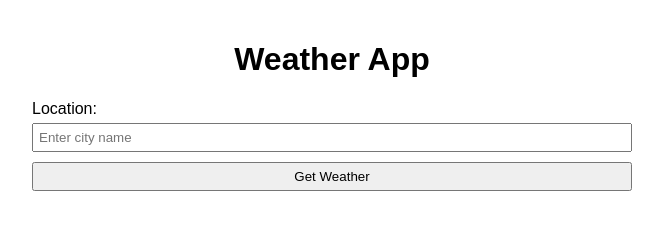
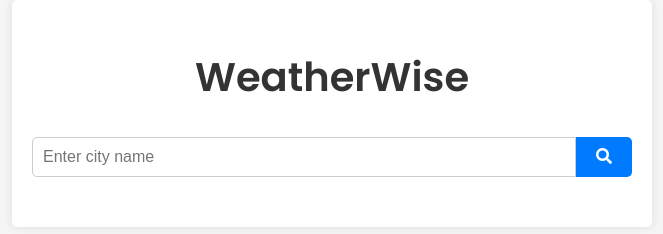
Before and after one commit to Birphon/weather-app, a plain HTML site: page index.html in a window 1280 px wide. Shown: the whole page, without its empty margins (308-971 px from the left). Drawn offline with Linux system fonts and the light colour scheme.

Commit message:
StyleChanges

```diff
--- a/index.html
+++ b/index.html
@@ -4,22 +4,29 @@
 <head>
     <meta charset="UTF-8">
     <meta name="viewport" content="width=device-width, initial-scale=1.0">
-    <title>Weather App</title>
+    <title>WeatherWise</title>
+    <link rel="stylesheet" href="https://cdnjs.cloudflare.com/ajax/libs/font-awesome/5.15.3/css/all.min.css"
+        integrity="sha512-iBBXm2KjrW0RPQe0+5OXb9+4npwWVQNQiw/PPMkqXZPvfUBE0YbvTWGybP6dxoxvhA8O2PDDs1/k4bHZKpYxqA=="
+        crossorigin="anonymous" referrerpolicy="no-referrer" />
+    <link rel="preconnect" href="https://fonts.gstatic.com">
+    <link href="https://fonts.googleapis.com/css2?family=Poppins:wght@400;600&display=swap" rel="stylesheet">
+
     <link rel="stylesheet" href="styles.css">
 </head>
 
 <body>
+    <div class="container">
         <header>
-        <h1>Weather App</h1>
+            <h1>WeatherWise</h1>
         </header>
         <main>
             <form id="weather-form">
-            <label for="location">Location:</label>
                 <input type="text" id="location" placeholder="Enter city name">
-            <button type="submit">Get Weather</button>
+                <button type="submit"><i class="fas fa-search"></i></button>
             </form>
             <div id="weather-info"></div>
         </main>
+    </div>
     <script src="app.js"></script>
 </body>
 
--- a/styles.css
+++ b/styles.css
@@ -1,31 +1,94 @@
 body {
-    font-family: Arial, sans-serif;
+    font-family: 'Poppins', sans-serif;
+    margin: 0;
+    padding: 0;
+    background-color: #f5f5f5;
+}
+
+.container {
     max-width: 600px;
     margin: 0 auto;
     padding: 20px;
+    background-color: #fff;
+    box-shadow: 0 0 10px rgba(0, 0, 0, 0.1);
+    border-radius: 5px;
 }
 
 header {
     text-align: center;
-    margin-bottom: 20px;
+    margin-bottom: 30px;
+}
+
+header h1 {
+    font-size: 2.5rem;
+    color: #333;
+    margin-bottom: 10px;
 }
 
 form {
     display: flex;
-    flex-direction: column;
-    margin-bottom: 20px;
+    justify-content: center;
+    margin-bottom: 30px;
 }
 
-label {
-    margin-bottom: 5px;
+input[type="text"] {
+    padding: 10px;
+    font-size: 1rem;
+    border: 1px solid #ccc;
+    border-radius: 5px 0 0 5px;
+    flex: 1;
 }
 
-input,
-select {
-    margin-bottom: 10px;
-    padding: 5px;
+button[type="submit"] {
+    padding: 10px 20px;
+    font-size: 1rem;
+    background-color: #007bff;
+    color: #fff;
+    border: none;
+    border-radius: 0 5px 5px 0;
+    cursor: pointer;
+    transition: background-color 0.3s ease;
 }
 
-button {
-    padding: 5px 10px;
+button[type="submit"]:hover {
+    background-color: #0056b3;
 }
+
+#weather-info {
+    text-align: center;
+}
+
+#weather-info h2 {
+    font-size: 2rem;
+    color: #333;
+    margin-bottom: 10px;
+}
+
+#weather-info p {
+    font-size: 1.2rem;
+    color: #555;
+    margin: 5px 0;
+}
+
+@media (max-width: 480px) {
+    .container {
+        padding: 10px;
+    }
+
+    header h1 {
+        font-size: 2rem;
+    }
+
+    input[type="text"],
+    button[type="submit"] {
+        font-size: 0.9rem;
+    }
+
+    #weather-info h2 {
+        font-size: 1.5rem;
+    }
+
+    #weather-info p {
+        font-size: 1rem;
+    }
+}
```
Lines whose indentation alone changed are shown as unchanged.
